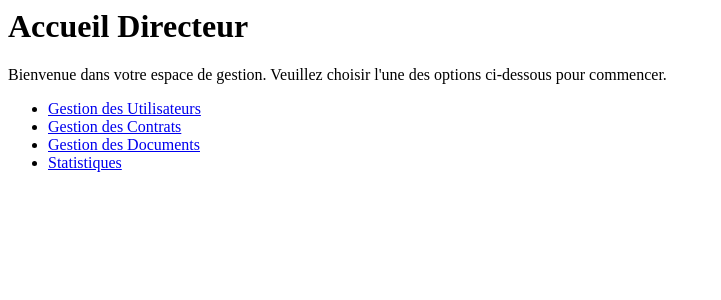
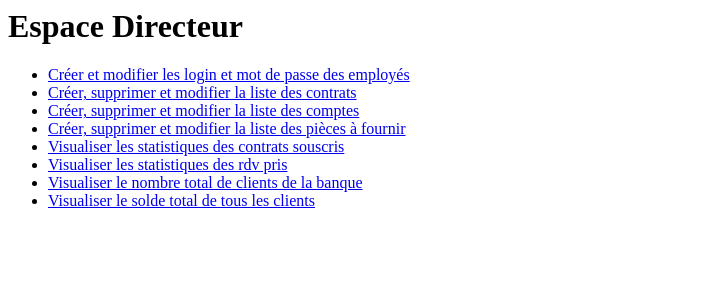
Before and after one commit to LiudBenPie/Banque, a PHP site: page /roles/directeur.php in a window 1280 px wide. Shown: the top 300 px of the page, without its empty margins (0-721 px from the left). Run offline with PHP 8.4, Linux system fonts and the light colour scheme.

Commit message:
Update directeur.php

```diff
--- a/roles/directeur.php
+++ b/roles/directeur.php
@@ -1,8 +1,13 @@
-<h1>Accueil Directeur</h1>
-        <p>Bienvenue dans votre espace de gestion. Veuillez choisir l'une des options ci-dessous pour commencer.</p>
-        <ul>
-            <li><a href="gestion-utilisateurs.html">Gestion des Utilisateurs</a></li>
-            <li><a href="gestion-contrats.html">Gestion des Contrats</a></li>
-            <li><a href="gestion-documents.html">Gestion des Documents</a></li>
-            <li><a href="statistiques.html">Statistiques</a></li>
+<h1>Espace Directeur</h1>
+    <nav>
+        <ul class="nav-links">
+            <li><a href="gestion-employes.html" class="link">Créer et modifier les login et mot de passe des employés</a></li>
+            <li><a href="gestion-contrats.html" class="link">Créer, supprimer et modifier la liste des contrats</a></li>
+            <li><a href="gestion-comptes.html" class="link">Créer, supprimer et modifier la liste des comptes</a></li>
+            <li><a href="gestion-pieces.html" class="link">Créer, supprimer et modifier la liste des pièces à fournir</a></li>
+            <li><a href="statistiques-contrats.html" class="link">Visualiser les statistiques des contrats souscris</a></li>
+            <li><a href="statistiques-rdv.html" class="link">Visualiser les statistiques des rdv pris</a></li>
+            <li><a href="statistiques-clients.html" class="link">Visualiser le nombre total de clients de la banque</a></li>
+            <li><a href="statistiques-soldes.html" class="link">Visualiser le solde total de tous les clients</a></li>
         </ul>
+    </nav>
```
